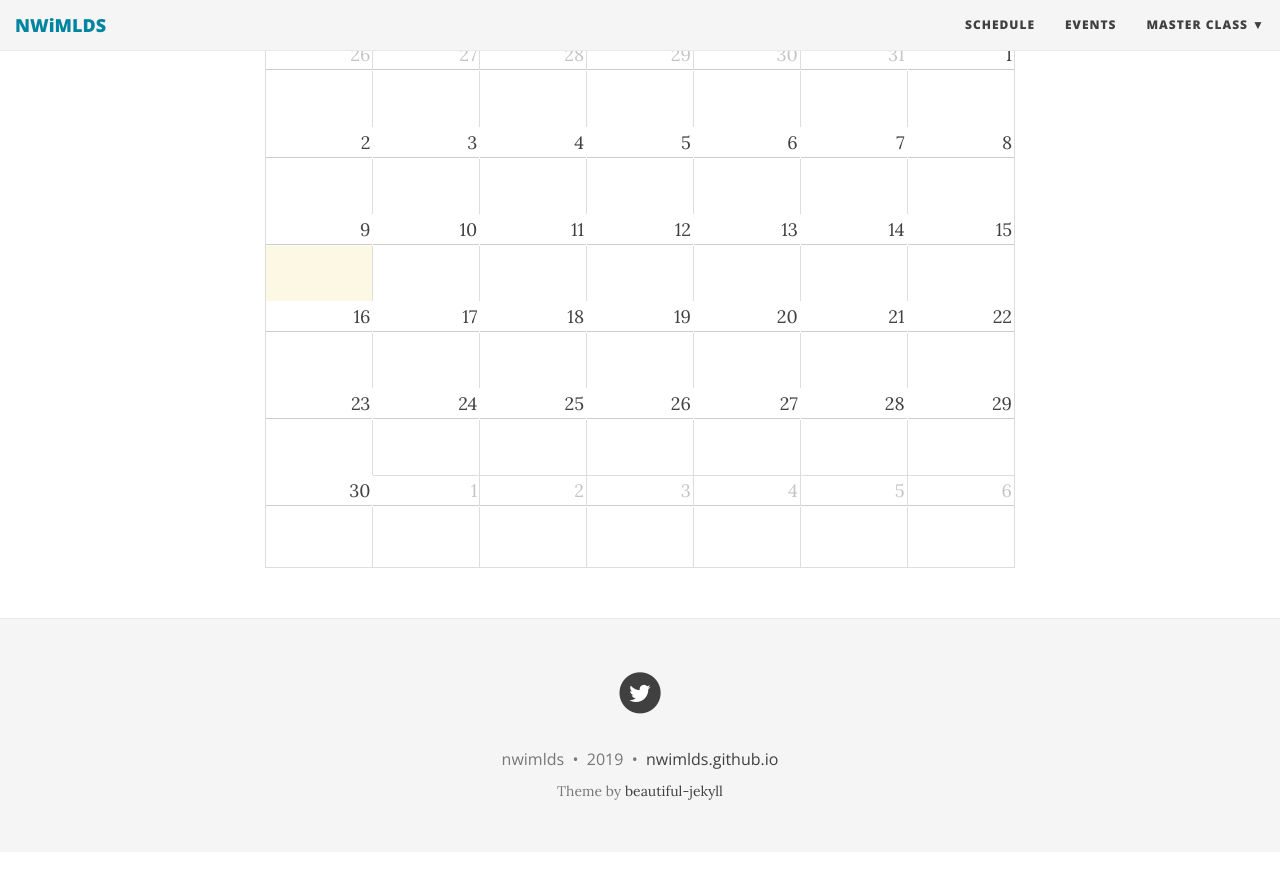
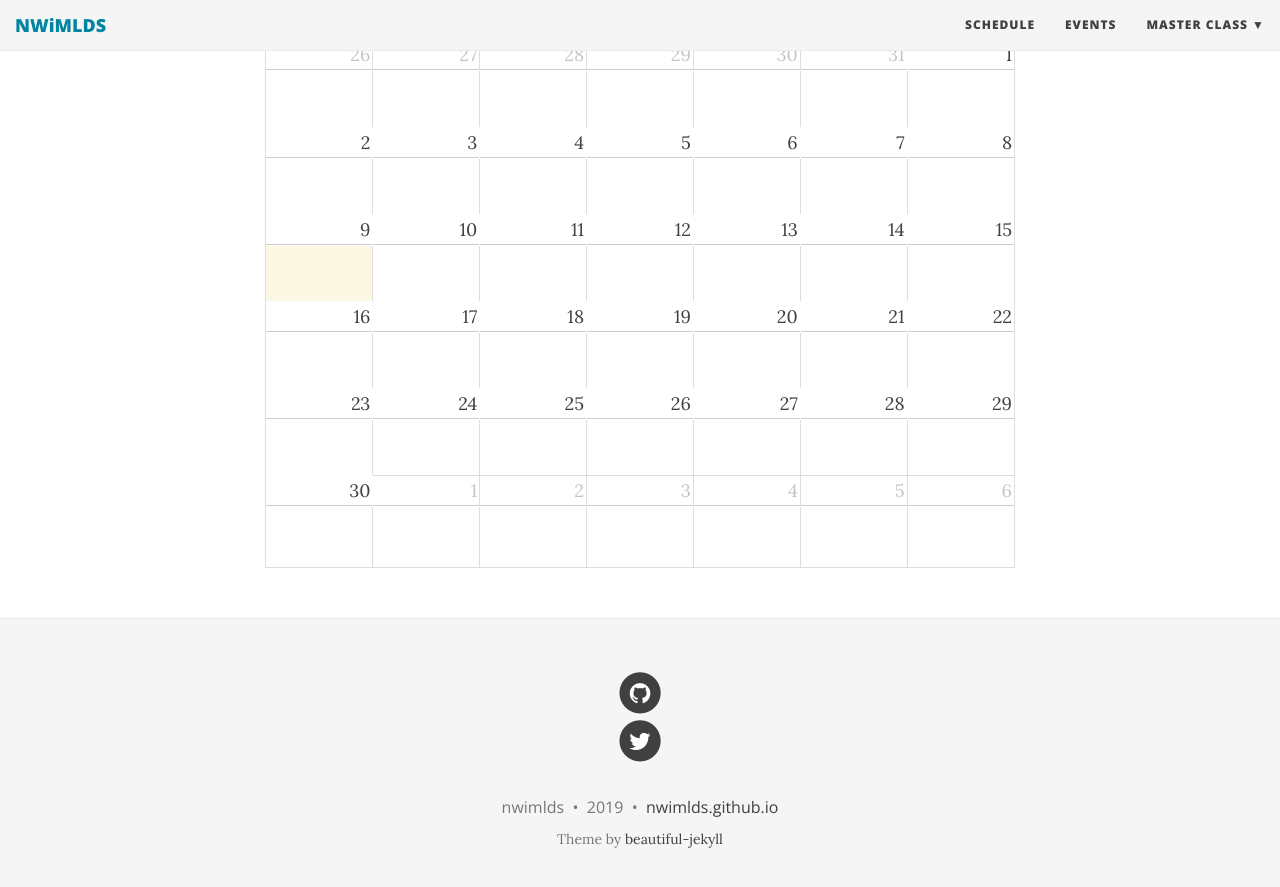
Before and after one commit to Mariam-ke/NWiMLDS.github.io, a Jekyll site: the page aboutme.html, which Jekyll copies as it is, in a window 1280 px wide and 900 px high, scrolled down 536 px. Shown: the top 887 px of the window. Built offline with Jekyll 4.4.1, drawn with Linux system fonts in a browser that asks for light colours; nearby versions of some CDN libraries; before the commit the page ends 1388 px from its top, so only the background shows below that.

Commit message:
Update aboutme.html

```diff
--- a/aboutme.html
+++ b/aboutme.html
@@ -107,7 +107,7 @@
 
 
 
-  <meta name="twitter:image" content="http://0.0.0.0:4000/img/avatar-icon.png" />
+  <!--<meta name="twitter:image" content="https://nwimlds.github.io/img/avatar-icon.png" />-->
 
 </head>
 
@@ -124,7 +124,7 @@
                 <span class="icon-bar"></span>
               </button>
 
-                <a class="navbar-brand" href="http://0.0.0.0:4000">NWiMLDS</a>
+                <a class="navbar-brand" href="https://nwimlds.github.io">NWiMLDS</a>
 
             </div>
 
@@ -166,7 +166,7 @@
 
 	<div class="avatar-container">
 	  <div class="avatar-img-border">
-	    <a href="http://0.0.0.0:4000">
+	    <a href="https://nwimlds.github.io">
 	      <img class="avatar-img" src="/img/avatar-icon.png" />
 		</a>
 	  </div>
@@ -227,6 +227,13 @@
     <div class="container beautiful-jekyll-footer">
         <div class="row">
           <div class="col-lg-8 col-lg-offset-2 col-md-10 col-md-offset-1">
+		<ul class="list-inline text-center footer-links"><li><a href="https://github.com/nwimlds" title="github"><span class="fa-stack fa-lg" aria-hidden="true">
+                      <i class="fa fa-circle fa-stack-2x"></i>
+                      <i class="fa fa-github fa-stack-1x fa-inverse"></i>
+                    </span>
+                    <span class="sr-only">github</span>
+                  </a>
+                </li></ul>
             <ul class="list-inline text-center footer-links"><li><a href="https://twitter.com/WiMLDS_Nairobi" title="Twitter"><span class="fa-stack fa-lg" aria-hidden="true">
                       <i class="fa fa-circle fa-stack-2x"></i>
                       <i class="fa fa-twitter fa-stack-1x fa-inverse"></i>
@@ -241,7 +248,7 @@
 
 
       &nbsp;&bull;&nbsp;
-      <a href="http://0.0.0.0:4000">nwimlds.github.io</a>
+      <a href="https://nwimlds.github.io">nwimlds.github.io</a>
 
 
 
```
